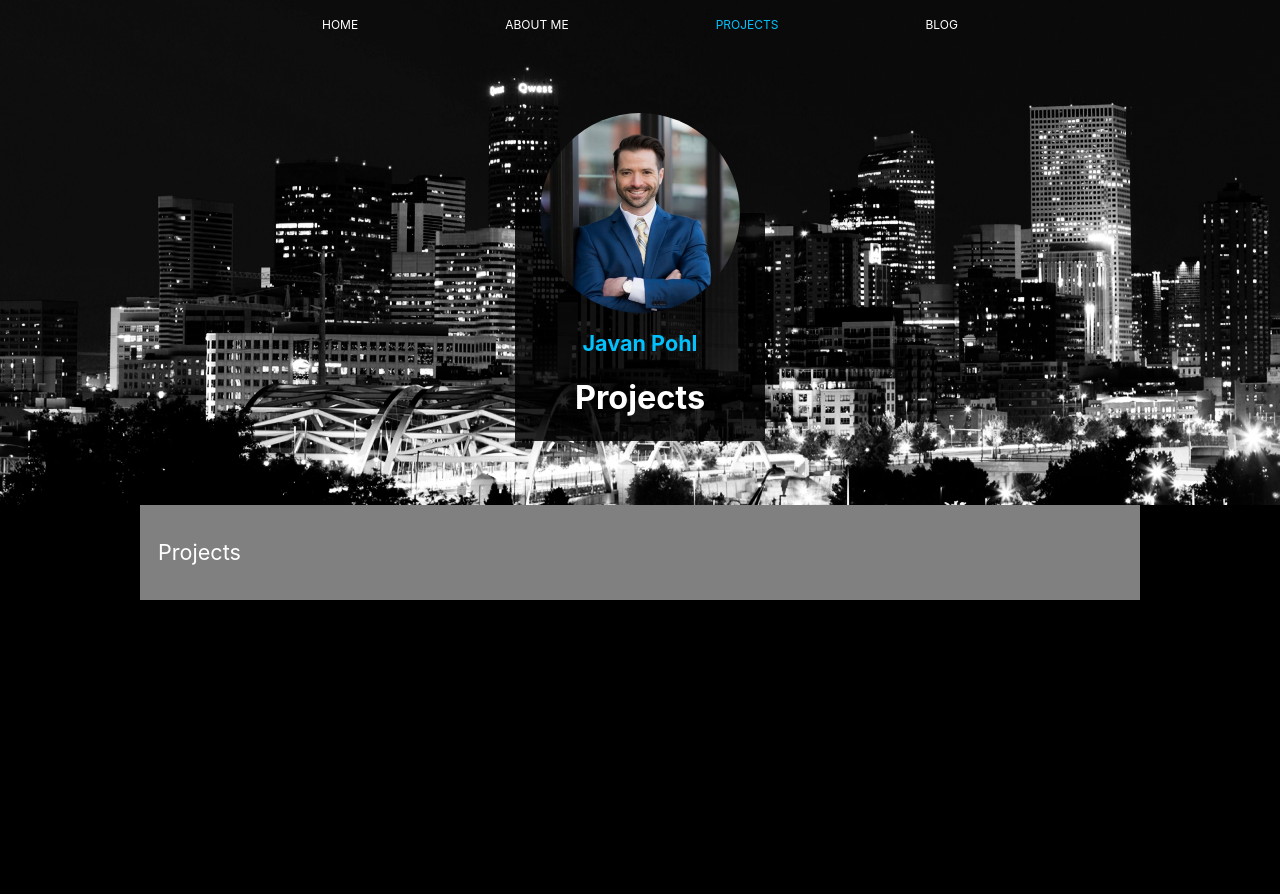
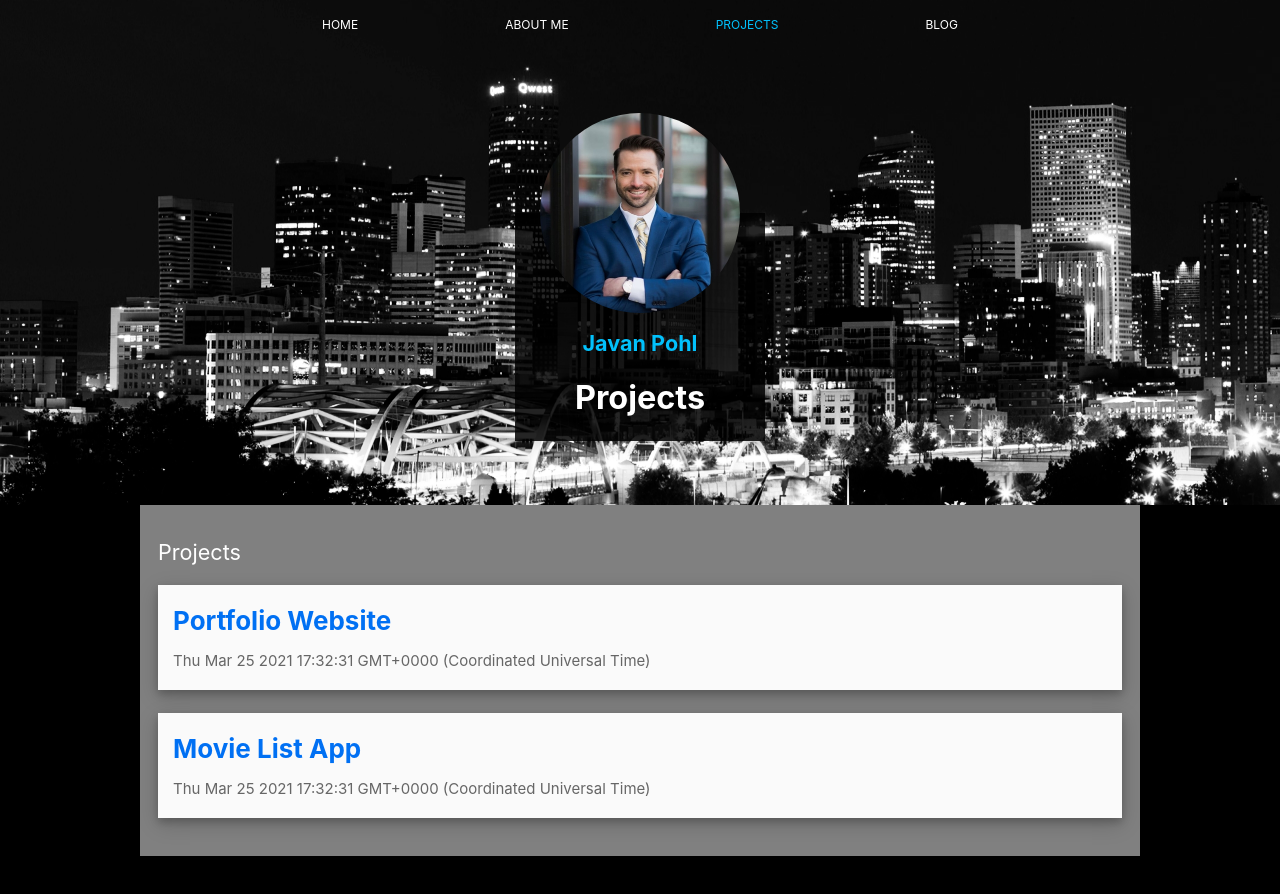
Before and after one commit to javan-pohl/myPortfolio, a Next.js app: page /projects in a window 1280 px wide. Shown: the top 894 px of the page. Before the commit the page ends 800 px from the top, so only its background shows below. Built offline with nearby package versions, Linux system fonts and the light colour scheme.

Commit message:
still working with this push error

```diff
--- /dev/null
+++ b/lib/projects.js
@@ -0,0 +1,86 @@
+import fs from 'fs'
+import path from 'path'
+import matter from 'gray-matter'
+import remark from 'remark'
+import html from 'remark-html'
+
+const projectsDirectory = path.join(process.cwd(), 'projects')
+
+export function getSortedProjectsData() {
+  // Get file names under /projects
+  const fileNames = fs.readdirSync(projectsDirectory)
+  console.log('lib/projects.js getSortedProjectData, fileName: ', fileNames)
+  const allProjectsData = fileNames.map((fileName) => {
+    // Remove ".md" from file name to get id
+    const id = fileName.replace(/\.md$/, '')
+    console.log('lib/projects.js getSortedProjectData, fileName: ', fileName)
+    // Read markdown file as string
+    const fullPath = path.join(projectsDirectory, fileName)
+    const fileContents = fs.readFileSync(fullPath, 'utf8')
+
+    // Use gray-matter to parse the project metadata section
+    const matterResult = matter(fileContents)
+
+    // Combine the data with the id
+    return {
+      id,
+      ...matterResult.data,
+    }
+  })
+  // Sort projects by date
+  return allProjectsData.sort((a, b) => {
+    if (a.date < b.date) {
+      return 1
+    } else {
+      return -1
+    }
+  })
+}
+
+export function getAllProjectIds() {
+  const fileNames = fs.readdirSync(projectsDirectory)
+
+  // the function that gets projectIds/url-paths need to return the data in this format:
+  // //
+  // // Returns an array that looks like this:
+  // // [
+  // //   {
+  // //     params: {
+  // //       id: 'ssg-ssr'
+  // //     }
+  // //   },
+  // //   {
+  // //     params: {
+  // //       id: 'pre-rendering'
+  // //     }
+  // //   }
+  // // ]
+  return fileNames.map((fileName) => {
+    return {
+      params: {
+        id: fileName.replace(/\.md$/, ''),
+      },
+    }
+  })
+}
+
+export async function getProjectData(id) {
+  const fullPath = path.join(projectsDirectory, `${id}.md`)
+  const fileContents = fs.readFileSync(fullPath, 'utf8')
+
+  // Use gray-matter to parse the project metadata section
+  const matterResult = matter(fileContents)
+
+  // Use remark to convert markdown into HTML string
+  const processedContent = await remark()
+    .use(html)
+    .process(matterResult.content)
+  const contentHtml = processedContent.toString()
+
+  // Combine the data with the id
+  return {
+    id,
+    contentHtml,
+    ...matterResult.data,
+  }
+}
--- a/pages/blog/posts/[id].js
+++ b/pages/blog/posts/[id].js
@@ -1,3 +1,4 @@
+
 import Layout from '../../../components/layout'
 import { getAllPostIds, getPostData } from '../../../lib/posts'
 import Paper from '@material-ui/core/Paper'
@@ -28,7 +29,6 @@ export async function getStaticPaths() {
 export default function Post({ postData }) {
   const router = useRouter()
   let thisPath = router.pathname.substr(1)
-  console.log('postData: ', postData)
   return (
     <Layout current={thisPath}>
       <Head>
--- a/pages/projects.js
+++ b/pages/projects.js
@@ -1,18 +1,19 @@
 import Layout from '../components/layout'
 import utilStyles from '../styles/utils.module.css'
 import { useRouter } from 'next/router'
-import { getSortedPostsData } from '../lib/posts'
+import { getSortedProjectsData } from '../lib/projects'
+import Link from 'next/link'
 
 export async function getStaticProps() {
-  const allPostsData = getSortedPostsData()
+  const allProjectsData = getSortedProjectsData()
   return {
     props: {
-      allPostsData,
+      allProjectsData,
     },
   }
 }
 
-export default function Home() {
+export default function Home({ allProjectsData}) {
   const router = useRouter()
   let thisPath = router.pathname.substr(1)
   return (
@@ -21,6 +22,18 @@ export default function Home() {
         <section className={utilStyles.headingMd}>
           <p>{thisPath}</p>
         </section>
+        <ul className={utilStyles.list}>
+          {allProjectsData.map(({ id, date, title }) => (
+            <Link href={`/projects/${id}`} key={id}>
+              <li className={utilStyles.listItem}>
+                <h2>{title}</h2>
+                <small className={utilStyles.lightText}>
+                  <Date dateString={date} />
+                </small>
+              </li>
+            </Link>
+          ))}
+        </ul>
       </Layout>
     </>
   )
--- /dev/null
+++ b/projects/movie-list.md
@@ -0,0 +1,10 @@
+---
+title: "Movie List App"
+date: "2021-03-27"
+---
+
+An app built using React and React-Router for page navigation and Material UI and custom CSS for formatting. Uses Oauth 2.0 at the onset to create a user off of your Google profile information. You can then search for movies and TV shows and allows you to save those movies to your list. The movie/tv queries are sent to and received from The Movie Database's API, while 'your list' is sent to the app's API (Express) in our postgreSQL database. Deployed on Heroku.
+
+**URL:** [https://obscure-mountain-27487.herokuapp.com/](https://obscure-mountain-27487.herokuapp.com/)
+
+**Github:**  [https://github.com/javan-pohl/movie-list](https://github.com/javan-pohl/movie-list)
--- /dev/null
+++ b/projects/this-website.md
@@ -0,0 +1,11 @@
+---
+title: "Portfolio Website"
+date: "2021-03-27"
+---
+
+I uitlized Next.js for this build for its performance enhancements in the following areas:
+
+- Increased speed from **pre-rendering of pages**
+- Built-in support for **multiple pages**
+
+**Github:**  [https://github.com/javan-pohl/myPortfolio](https://github.com/javan-pohl/myPortfolio)
```
Also changed, not shown: about-me/bio.md (+5 -1 lines), pages/projects/[id].js (added, +48 -0 lines), posts/pre-rendering.md (+2 -0 lines), posts/ssg-ssr.md (+3 -0 lines), public/img/this-website-1.png (added).
